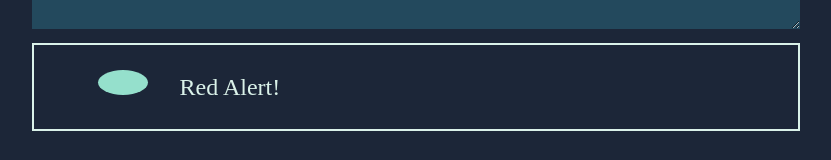
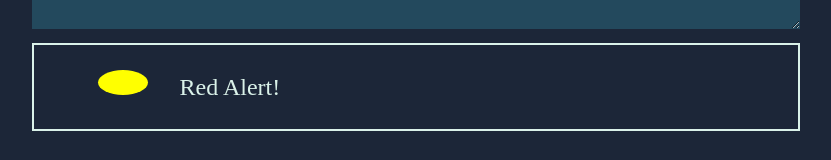
Before and after one commit to TreeBaron/Star-Heck, a React (Create React App) app in the folder Star Heck/: page / in a window 1280 px wide. Shown: the part 571-731 px from the top of the page, without its empty margins (224-1055 px from the left). Built offline with nearby package versions, Linux system fonts and the light colour scheme; a web font is replaced by a local one.

Commit message:
Saving Changes

```diff
--- a/Star Heck/src/App.css
+++ b/Star Heck/src/App.css
@@ -47,6 +47,18 @@
   display: inline-block;
 }
 
+.red {
+  background-color:#f14e52;
+}
+
+.yellow {
+  background-color: yellow;
+}
+
+.green {
+  background-color: green;
+}
+
 .userInput {
   min-height: 4vh;
   margin-top: 4vh;
--- a/Star Heck/src/App.js
+++ b/Star Heck/src/App.js
@@ -13,12 +13,14 @@ function App() {
   }
 
   let statusText = 'Red Alert!';
+  let statusColor = 'red';
+  let status = 'yellow';
 
   return (
     <div className='everything'>
     <textarea value={'He fires the phasers.'} readOnly={true} onChange={() => console.log('change')} className="textFeed globalCentering"/>
     <div className='statusDisplay globalCentering'>
-      <span class="dot" /> {statusText}
+      <span class={status === 'red' ? "red dot" : status === 'yellow' ?  "yellow dot" : "green dot"} /> {statusText}
     </div>
     <form onSubmit={handleSubmit}>
       <input defaultValue="Warp speed!" className='userInput globalCentering' />
```
Also changed, not shown: Star Heck/src/CommandParser.js (added, +40 -0 lines).
